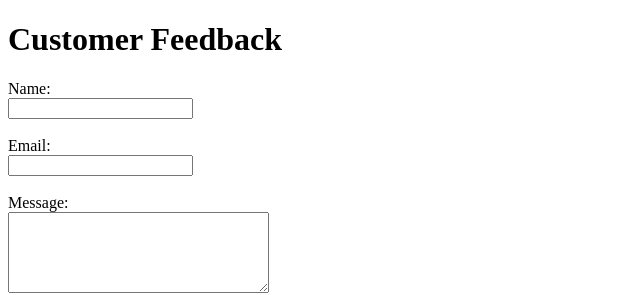
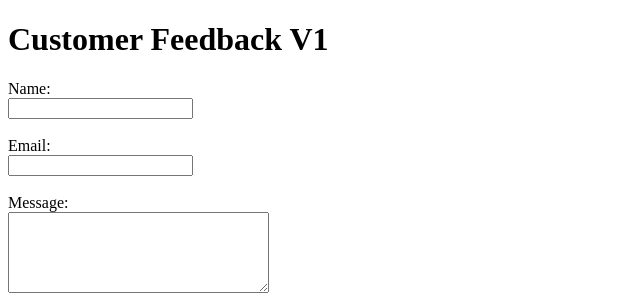
Before and after one commit to Prakash-Kopf/sonar-test-new, a plain HTML site: page index.html in a window 1280 px wide. Shown: the top 295 px of the page, 0-640 px from the left. Drawn offline with Linux system fonts and the light colour scheme.

Commit message:
Update index.html

```diff
--- a/index.html
+++ b/index.html
@@ -15,7 +15,7 @@
     </style>
 </head>
 <body>
-    <h1>Customer Feedback</h1>
+    <h1>Customer Feedback V1</h1>
     <form id="contactForm" action="#" method="post">
         <label for="name">Name:</label><br />
         <input type="text" id="name" name="name" required><br /><br />
```
